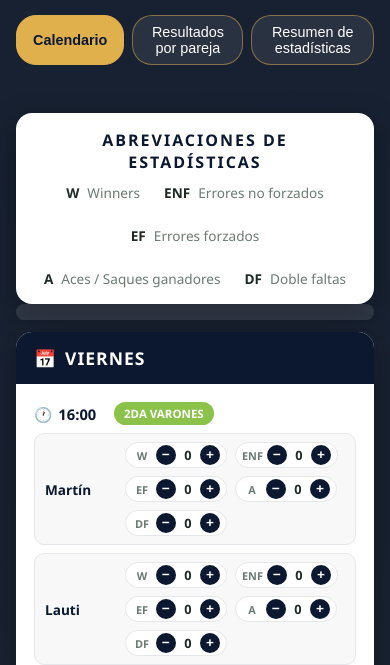
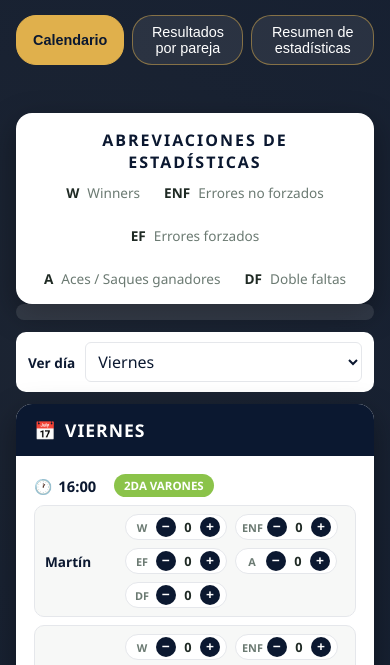
Before and after one commit to AlfredoVargas2708/enigma, a plain HTML site: page index.html in a window 390 px wide. Shown: the part 138-803 px from the top of the page. Drawn offline with Linux system fonts and the light colour scheme.

Commit message:
feat: add mobile day selection menu and responsive styles for better user experience

```diff
--- a/app.js
+++ b/app.js
@@ -43,6 +43,7 @@ let results = loadResults();
 let extraMatches = loadExtraMatches();
 let activeView = "calendar";
 let scheduleSourceText = "";
+let selectedMobileDay = "";
 
 function normalizeText(value) {
   return value
@@ -225,10 +226,12 @@ function buildAddMatchForm(day) {
 function renderDayPanels() {
   const columns = document.querySelector(".day-columns");
   const days = [...new Set([...MATCHES.map((match) => match.day), "Sábado", "Domingo"])];
+  if (!days.includes(selectedMobileDay)) selectedMobileDay = days[0] || "";
   columns.innerHTML = "";
   days.forEach((day) => {
     const panel = document.createElement("div");
     panel.className = "day-panel";
+    panel.dataset.day = day;
     panel.innerHTML = `<div class="day-panel-header"><span class="cal-icon">📅</span> ${day.toUpperCase()}</div><div class="matches-container" data-day="${day}"></div>`;
     if (day === "Sábado" || day === "Domingo") {
       const addButton = document.createElement("button");
@@ -245,6 +248,26 @@ function renderDayPanels() {
     }
     columns.appendChild(panel);
   });
+  renderMobileDayMenu(days);
+}
+
+function renderMobileDayMenu(days) {
+  const select = document.getElementById("mobile-day-select");
+  select.innerHTML = "";
+  days.forEach((day) => {
+    const option = document.createElement("option");
+    option.value = day;
+    option.textContent = day;
+    option.selected = day === selectedMobileDay;
+    select.appendChild(option);
+  });
+  select.onchange = () => {
+    selectedMobileDay = select.value;
+    document.querySelectorAll(".day-panel").forEach((panel) => {
+      panel.classList.toggle("mobile-day-hidden", panel.dataset.day !== selectedMobileDay);
+    });
+  };
+  select.dispatchEvent(new Event("change"));
 }
 
 function renderMatches() {
--- a/index.html
+++ b/index.html
@@ -34,6 +34,10 @@
         </div>
         <section id="calendar-view" class="view">
             <p id="schedule-status" class="schedule-status" role="status"></p>
+            <div class="mobile-day-menu">
+                <label for="mobile-day-select">Ver día</label>
+                <select id="mobile-day-select" aria-label="Seleccionar día"></select>
+            </div>
             <div class="day-columns"></div>
 
             <div class="legend">
--- a/style.css
+++ b/style.css
@@ -147,9 +147,44 @@ main {
   gap: 20px;
 }
 
+.mobile-day-menu {
+  display: none;
+}
+
 @media (max-width: 720px) {
   .day-columns {
     grid-template-columns: 1fr;
+  }
+
+  .mobile-day-menu {
+    display: flex;
+    align-items: center;
+    gap: 10px;
+    margin-bottom: 12px;
+    padding: 10px 12px;
+    border-radius: 10px;
+    background: white;
+  }
+
+  .mobile-day-menu label {
+    color: var(--navy);
+    font-size: 0.85rem;
+    font-weight: 800;
+  }
+
+  .mobile-day-menu select {
+    flex: 1;
+    min-width: 0;
+    padding: 7px 8px;
+    border: 1px solid var(--border);
+    border-radius: 6px;
+    background: white;
+    color: var(--navy);
+    font: inherit;
+  }
+
+  .day-panel.mobile-day-hidden {
+    display: none;
   }
 }
 
```
